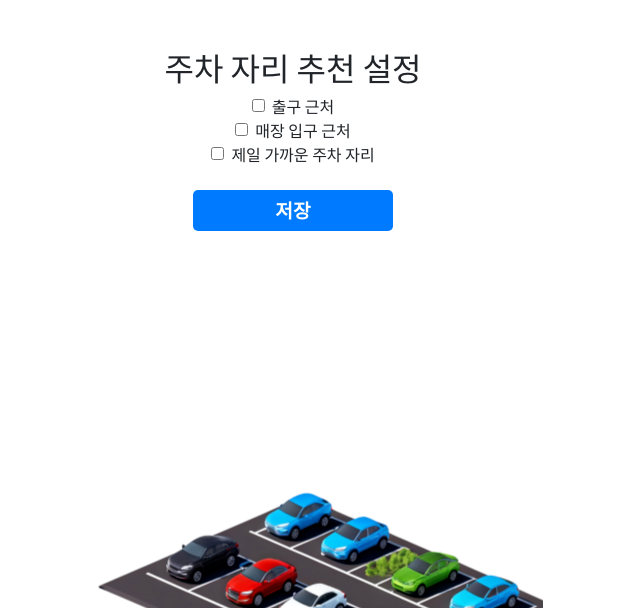
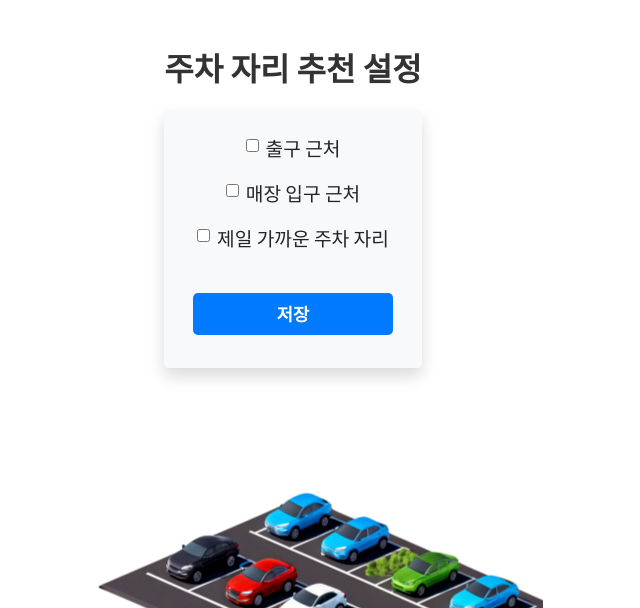
Before and after one commit to dayeon1031/raspi_jmt, a Flask app: page /settings in a window 1280 px wide. Shown: the part 56-664 px from the top of the page, without its empty margins (347-987 px from the left). Run offline with Flask 3, Linux system fonts and the light colour scheme; some libraries are stand-ins or nearby versions.

Commit message:
Update settings.html

```diff
--- a/imsisi/templates/settings.html
+++ b/imsisi/templates/settings.html
@@ -1,22 +1,30 @@
 {% extends "base.html" %}
 {% block content %}
 <div class="d-flex justify-content-center">
-    <div class="text-center my-5">
-        <h2>주차 자리 추천 설정</h2>
-        <form class="setting-form">
-            <div class="form-check">
-                <input class="form-check-input" type="checkbox" id="near_exit">
-                <label class="form-check-label" for="near_exit">출구 근처</label>
+    <div class="text-center my-5" style="max-width: 500px; width: 100%;">
+        <h2 class="mb-4" style="font-weight: 700; color: #333;">주차 자리 추천 설정</h2>
+        <form class="setting-form shadow p-4 rounded bg-light" method="POST" action="/settings">
+            <div class="form-check mb-3">
+                <input class="form-check-input" type="checkbox" id="near_exit" name="near_exit">
+                <label class="form-check-label" for="near_exit" style="font-size: 1.2em;">
+                    출구 근처
+                </label>
             </div>
-            <div class="form-check">
-                <input class="form-check-input" type="checkbox" id="near_entrance">
-                <label class="form-check-label" for="near_entrance">매장 입구 근처</label>
+            <div class="form-check mb-3">
+                <input class="form-check-input" type="checkbox" id="near_entrance" name="near_entrance">
+                <label class="form-check-label" for="near_entrance" style="font-size: 1.2em;">
+                    매장 입구 근처
+                </label>
             </div>
-            <div class="form-check">
-                <input class="form-check-input" type="checkbox" id="closest_spot">
-                <label class="form-check-label" for="closest_spot">제일 가까운 주차 자리</label>
+            <div class="form-check mb-3">
+                <input class="form-check-input" type="checkbox" id="nearest" name="nearest">
+                <label class="form-check-label" for="nearest" style="font-size: 1.2em;">
+                    제일 가까운 주차 자리
+                </label>
             </div>
-            <button type="submit" class="btn btn-primary mt-4">저장</button>
+            <button type="submit" class="btn btn-primary mt-4 px-4 py-2" style="font-size: 1.1em; font-weight: 600;">
+                저장
+            </button>
         </form>
     </div>
 </div>
```
